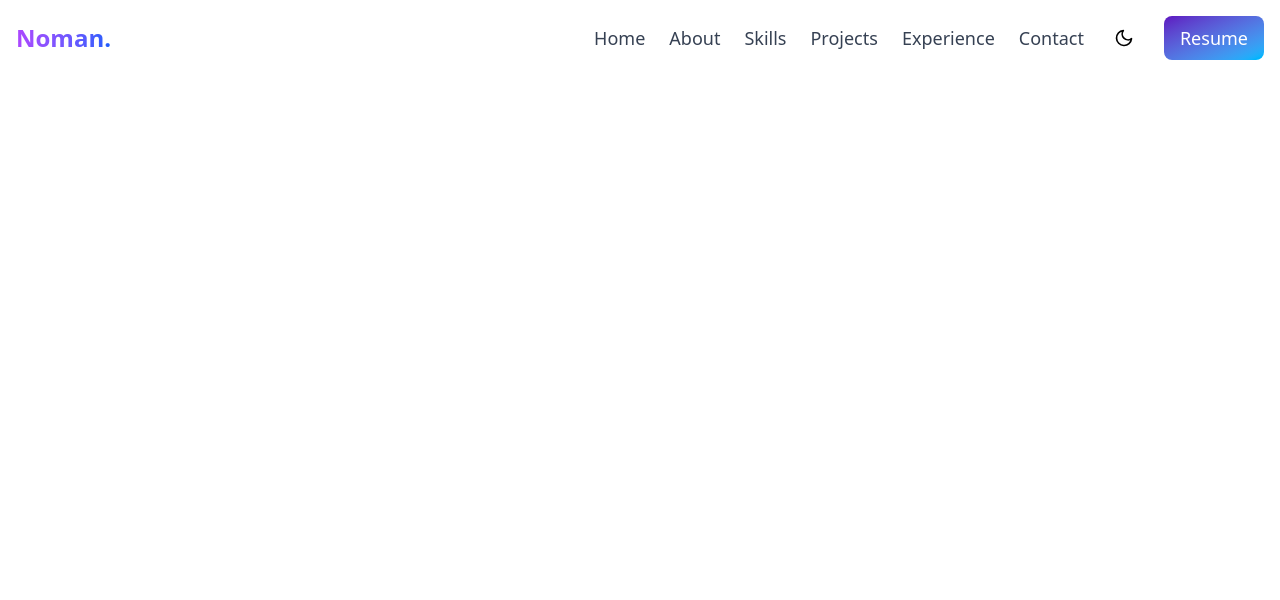
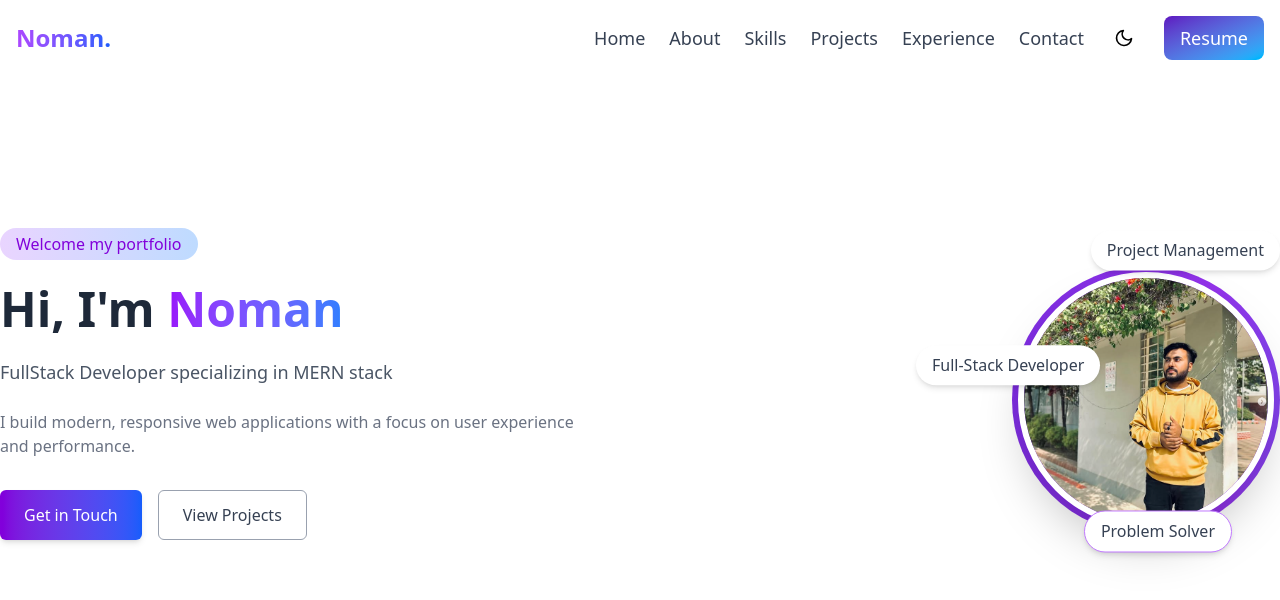
Before and after one commit to alnoman30/alnoman-portfolio, a React (Vite) app: page / in a window 1280 px wide. Shown: the top 600 px of the page. Built offline with nearby package versions, Linux system fonts and the light colour scheme.

Commit message:
Hero section

```diff
--- a/package.json
+++ b/package.json
@@ -11,6 +11,7 @@
   },
   "dependencies": {
     "@tailwindcss/vite": "^4.1.17",
+    "framer-motion": "^12.23.24",
     "react": "^19.1.1",
     "react-dom": "^19.1.1",
     "react-icons": "^5.5.0",
--- a/src/App.jsx
+++ b/src/App.jsx
@@ -1,7 +1,7 @@
 
 import './App.css'
 import About from './components/about/About'
-import Home from './components/home/Home'
+import Hero from './components/hero/Hero'
 import Navbar from './components/navbar/Navbar'
 
 function App() {
@@ -9,7 +9,7 @@ function App() {
   return (
     <>
       <Navbar/>
-      <Home/>
+      <Hero/>
       <About/>
 
     </>
--- /dev/null
+++ b/src/components/ProfileCard.jsx
@@ -0,0 +1,68 @@
+import React from "react";
+import { motion } from "framer-motion";
+import profileImg from "../assets/noman.png";
+
+const ProfileCard = () => {
+  const bounceTransition = {
+    y: {
+      duration: 1.2,
+      repeat: Infinity,
+      repeatType: "reverse",
+      ease: "easeInOut",
+    },
+  };
+
+  return (
+    <div className="relative flex justify-center items-center">
+      {/* Gradient Border */}
+      <motion.div
+        className="relative rounded-full p-[6px]"
+        style={{
+          background: "linear-gradient(90deg, #6D28D9, #9333EA, #3B82F6, #6D28D9)",
+          backgroundSize: "400% 400%",
+        }}
+        animate={{
+          backgroundPosition: ["0% 50%", "100% 50%", "0% 50%"],
+        }}
+        transition={{
+          duration: 5,
+          repeat: Infinity,
+          ease: "linear",
+        }}
+      >
+        <img
+          src={profileImg}
+          alt="Profile"
+          className="w-56 h-56 sm:w-64 sm:h-64 object-cover rounded-full border-[6px] border-white shadow-2xl"
+        />
+      </motion.div>
+
+      {/* Labels */}
+      <motion.div
+        className="absolute left-0 sm:-left-24 top-1/3 bg-white px-3 sm:px-4 py-1 sm:py-2 rounded-full shadow-md text-gray-700 font-medium text-sm sm:text-base"
+        animate={{ y: [0, -10, 0] }}
+        transition={bounceTransition}
+      >
+        Full-Stack Developer
+      </motion.div>
+
+      <motion.div
+        className="absolute top-0 sm:-top-6 right-0 bg-white px-3 sm:px-4 py-1 sm:py-2 rounded-full shadow-md text-gray-700 font-medium text-sm sm:text-base"
+        animate={{ y: [0, -12, 0] }}
+        transition={{ ...bounceTransition, delay: 0.3 }}
+      >
+        Project Management
+      </motion.div>
+
+      <motion.div
+        className="absolute bottom-0 sm:-bottom-8 right-8 sm:right-12 bg-white px-3 sm:px-4 py-1 sm:py-2 rounded-full shadow-md text-gray-700 font-medium border border-purple-400 text-sm sm:text-base"
+        animate={{ y: [0, -14, 0] }}
+        transition={{ ...bounceTransition, delay: 0.6 }}
+      >
+        Problem Solver
+      </motion.div>
+    </div>
+  );
+};
+
+export default ProfileCard;
--- /dev/null
+++ b/src/components/hero/Hero.jsx
@@ -0,0 +1,87 @@
+import React from "react";
+import { motion } from "framer-motion";
+import ProfileCard from "../ProfileCard";
+
+const Hero = () => {
+  return (
+    <section className="min-h-screen flex items-center py-20">
+      <div className="container mx-auto flex flex-col-reverse md:flex-row items-center justify-between px-6 md:px-0">
+
+        {/* Left Section */}
+        <motion.div
+          className="text-center md:text-left max-w-xl"
+          initial={{ opacity: 0, y: 40 }}
+          animate={{ opacity: 1, y: 0 }}
+          transition={{ duration: 0.8, ease: "easeOut" }}
+        >
+          {/* Badge */}
+          <motion.span
+            className="inline-block bg-gradient-to-r from-purple-200 to-blue-200 text-purple-700 px-4 py-1 rounded-full mb-4 font-medium"
+            initial={{ opacity: 0, scale: 0.8 }}
+            animate={{ opacity: 1, scale: 1 }}
+            transition={{ delay: 0.3 }}
+          >
+            Welcome my portfolio
+          </motion.span>
+
+          {/* Heading */}
+          <h1 className="text-4xl md:text-5xl font-bold text-gray-800 mb-4 leading-snug">
+            Hi, I'm{" "}
+            <span className="bg-gradient-to-r from-purple-600 to-blue-500 text-transparent bg-clip-text">
+              Noman
+            </span>
+          </h1>
+
+          {/* Subheading */}
+          <p className="text-lg text-gray-600 mb-6 font-medium">
+            FullStack Developer specializing in MERN stack
+          </p>
+
+          {/* Description */}
+          <p className="text-gray-500 mb-8">
+            I build modern, responsive web applications with a focus on user
+            experience and performance.
+          </p>
+
+          {/* Buttons */}
+          <div className="flex flex-wrap justify-center md:justify-start gap-4">
+            <motion.button
+              whileHover={{ scale: 1.05 }}
+              whileTap={{ scale: 0.95 }}
+              className="bg-gradient-to-r from-purple-700 to-blue-600 text-white px-6 py-3 rounded-md shadow-md"
+            >
+              Get in Touch
+            </motion.button>
+            <motion.button
+              whileHover={{ scale: 1.05 }}
+              whileTap={{ scale: 0.95 }}
+              className="border border-gray-400 text-gray-700 px-6 py-3 rounded-md"
+            >
+              View Projects
+            </motion.button>
+          </div>
+
+          {/* Social icons */}
+          <div className="flex justify-center md:justify-start gap-6 mt-8 text-2xl text-gray-600">
+            <i className="fa-brands fa-github hover:text-purple-600 transition"></i>
+            <i className="fa-brands fa-linkedin hover:text-purple-600 transition"></i>
+            <i className="fa-solid fa-envelope hover:text-purple-600 transition"></i>
+          </div>
+        </motion.div>
+
+        {/* Right Section */}
+        <motion.div
+          className="mb-10 md:mb-0"
+          initial={{ opacity: 0, scale: 0.9 }}
+          animate={{ opacity: 1, scale: 1 }}
+          transition={{ duration: 1, delay: 0.3 }}
+        >
+          <ProfileCard />
+        </motion.div>
+
+      </div>
+    </section>
+  );
+};
+
+export default Hero;
--- a/src/components/home/Home.jsx
+++ /dev/null
@@ -1,9 +0,0 @@
-const Home = () => {
-  return (
-    <section id="home">
-      <h1></h1>
-    </section>
-  );
-};
-
-export default Home;
```
Also changed, not shown: src/assets/noman.png (added), 1 other file (tests, documents, lock files or other folders).
